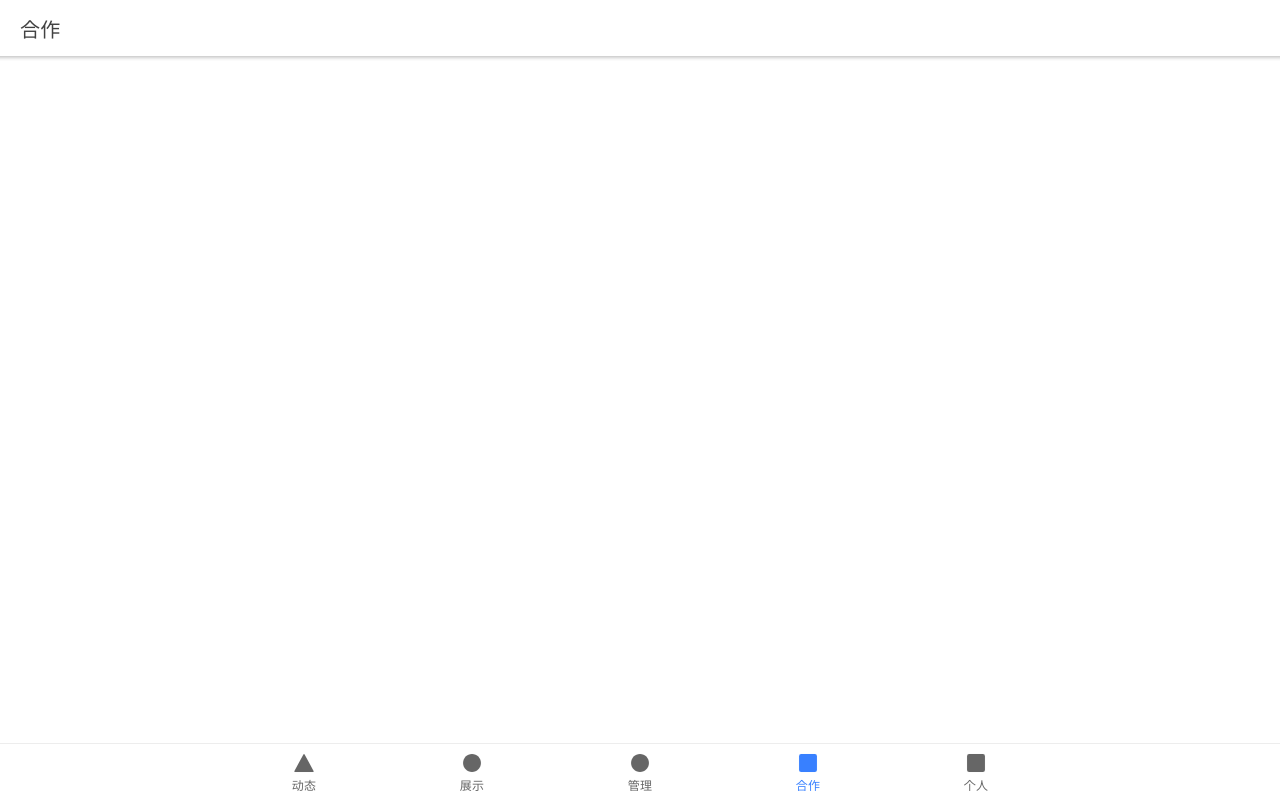
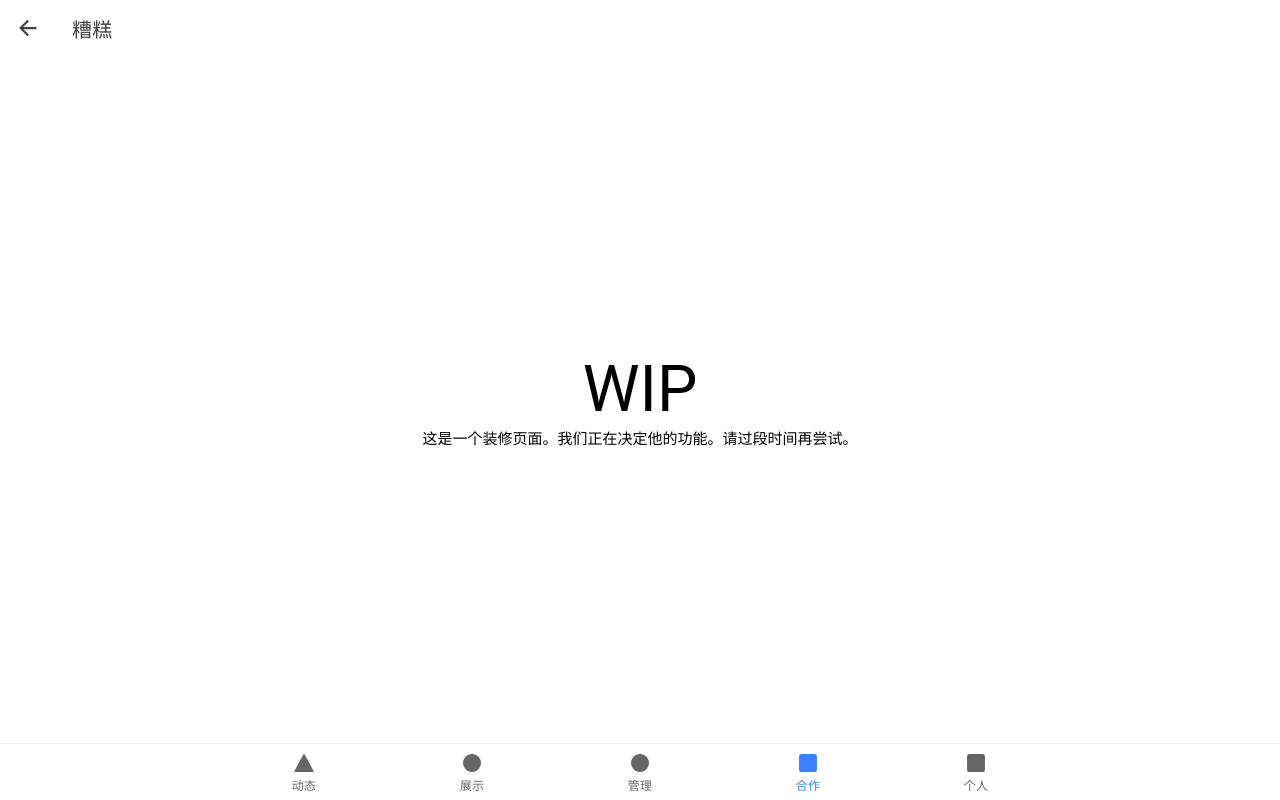
Before and after one commit to Leader-dev/Leader-front-end, a React (Create React App) app: page /tabs/coop in a window 1280 px wide. Built offline with nearby package versions, Linux system fonts and the light colour scheme.

Commit message:
add wip indicator

```diff
--- /dev/null
+++ b/src/components/wipIndicator.tsx
@@ -0,0 +1,38 @@
+import {
+  IonBackButton,
+  IonButtons,
+  IonContent,
+  IonPage,
+  IonTitle,
+  IonToolbar,
+} from "@ionic/react";
+
+export const WIPIndicator = () => {
+  return (
+    <IonPage>
+      <IonToolbar>
+        <IonButtons slot="start">
+          <IonBackButton defaultHref="/" />
+        </IonButtons>
+        <IonTitle>糟糕</IonTitle>
+      </IonToolbar>
+      <IonContent fullscreen>
+        <div
+          style={{
+            display: "flex",
+            height: "100%",
+            justifyContent: "center",
+            alignItems: "center",
+          }}
+        >
+          <div style={{ padding: "0 5vw" }}>
+            <div style={{ fontSize: "64px", textAlign: "center" }}>WIP</div>
+            <div style={{ fontSize: "15px", textAlign: "center" }}>
+              这是一个装修页面。我们正在决定他的功能。请过段时间再尝试。
+            </div>
+          </div>
+        </div>
+      </IonContent>
+    </IonPage>
+  );
+};
--- a/src/pages/Tabs/Cooperation/index.tsx
+++ b/src/pages/Tabs/Cooperation/index.tsx
@@ -21,4 +21,6 @@ const Coop: React.FC = () => {
   );
 };
 
-export default Coop;
+// export default Coop;
+
+export { WIPIndicator as default } from "@/components/wipIndicator";
--- a/src/router/index.tsx
+++ b/src/router/index.tsx
@@ -24,6 +24,7 @@ import OrgDetail from "@/pages/Org/Detail";
 import OrgHome from "@/pages/Org/Home";
 import OrgApply from "@/pages/Org/Apply";
 import RecruitManage from "@/pages/Org/Recruit";
+import WIPIndicator from "@/pages/Tabs/Cooperation";
 
 const TabsRoute: React.FC = () => {
   return (
@@ -76,6 +77,7 @@ export const AppRouter: React.FC = () => {
         <Route exact path="/">
           <Redirect to="/tabs/trends" />
         </Route>
+        <Route component={WIPIndicator} />
       </IonRouterOutlet>
     </IonReactRouter>
   );
```
